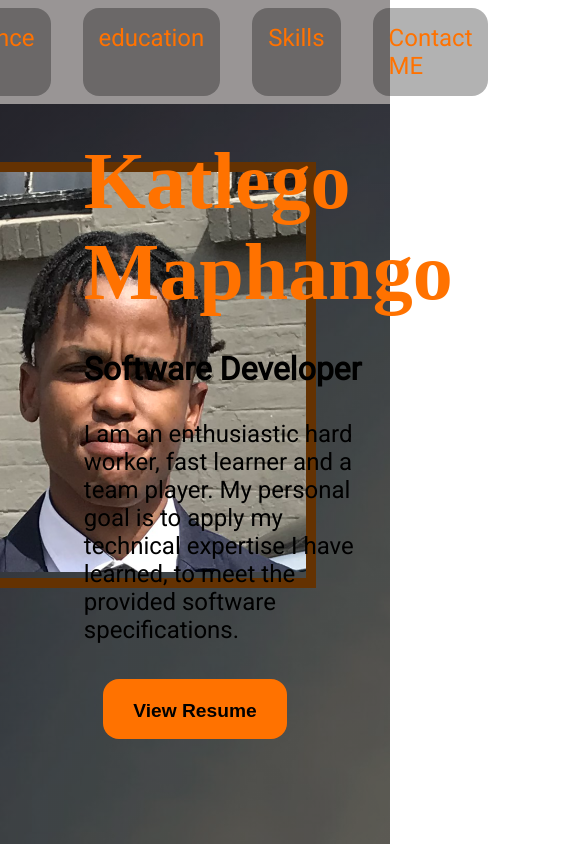
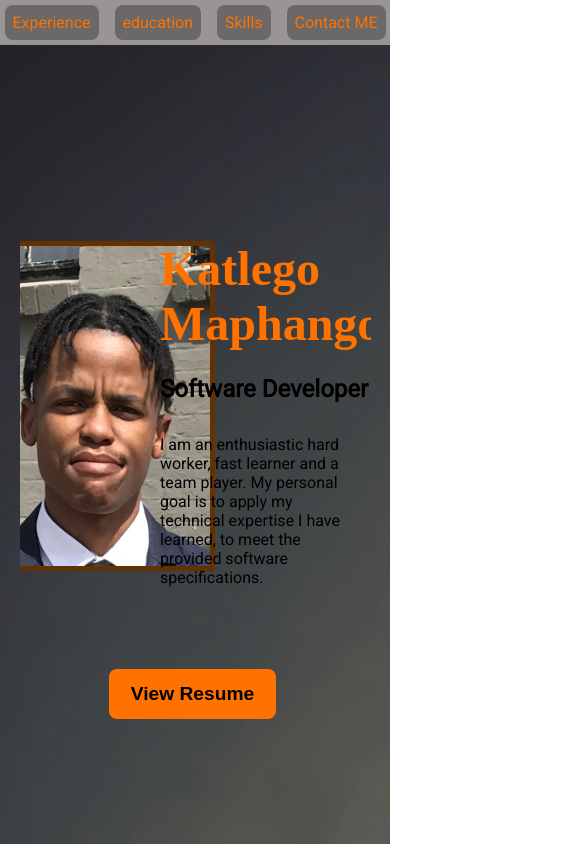
Before and after one commit to katlegomaphango/KATMAP076_FTO2301_GroupC_KatlegoMaphango_ITW9, a plain HTML site: page index.html in a window 390 px wide. Shown: the top 844 px of the page, 585 px wide, since content can reach past the window. Drawn offline with Linux system fonts and the light colour scheme.

Commit message:
Added tablet media query and styling to the banner/hero section

```diff
--- a/css/style.css
+++ b/css/style.css
@@ -1,11 +1,13 @@
 *{
     scroll-behavior: smooth;
+    overflow: hidden;
 }
 
 body {
     margin: 0;
     font-family: 'Roboto', sans-serif;
     font-size: 1.5rem;
+
 }
 
 /********************************************* Banner **********************************************/
@@ -26,6 +28,7 @@ nav {
     max-width: 2160px;
     background-color: rgb(153, 149, 149);
 }
+
 .nav-links {
     display: flex;
     justify-content: center;
@@ -63,14 +66,11 @@ nav {
     border: 10px solid rgb(100, 50, 2);
 }
 
-img {
+.banner-img-lg img {
     width: 100%;
+    height: 100%;
     object-fit: cover;
 }
-
-/* .banner-intro {
-    align-self: center;
-} */
 
 .banner-intro h1 {
     font-family: 'Times New Roman', Times, serif;
@@ -108,6 +108,65 @@ button {
     border: none;
     font-size: 1.2rem;
     font-weight: bold;
+}
+
+@media screen and (max-width: 946px) {
+
+    body{
+        font-size: 1rem;
+    }
+    nav {
+        padding-top: 0.3rem;
+        padding-bottom: 0.3rem;
+    }
+    .nav-links {
+        gap: 1rem;
+    }
+    .nav-links a {
+        border-radius: 0.5rem;
+        padding: 0.5rem;
+    }
+    .banner {
+        height: fit-content;
+        padding: 10rem 0 8rem;
+        width: 90%;
+        grid-template-columns: 40% 54%;
+        /* grid-template-rows: 70% 20%; */
+        grid-template-rows: 70% 20%;
+        gap: 1rem;
+        row-gap: 4rem;
+    }
+    .banner-img, .banner-intro {
+        margin-top: 5rem;
+    }
+    .banner-img-lg {
+        width: 15rem;
+        height: 20rem;
+        border-width: 5px;
+        justify-self: left;
+    }
+
+    .banner-img-lg img {
+        height: 100%;
+    }
+
+    .banner-intro h1{
+        font-size: 3rem;
+        margin-bottom: 0;
+    }
+
+    .banner-intro h3{
+        font-size: 1.5rem;
+    }
+
+    .banner-intro p {
+        width: 90%;
+    }
+
+    .btn {
+        padding: 0.8rem 1rem;
+        border-radius: 0.5rem;
+    }
 }
 
 /********************************************* Main **********************************************/
```
